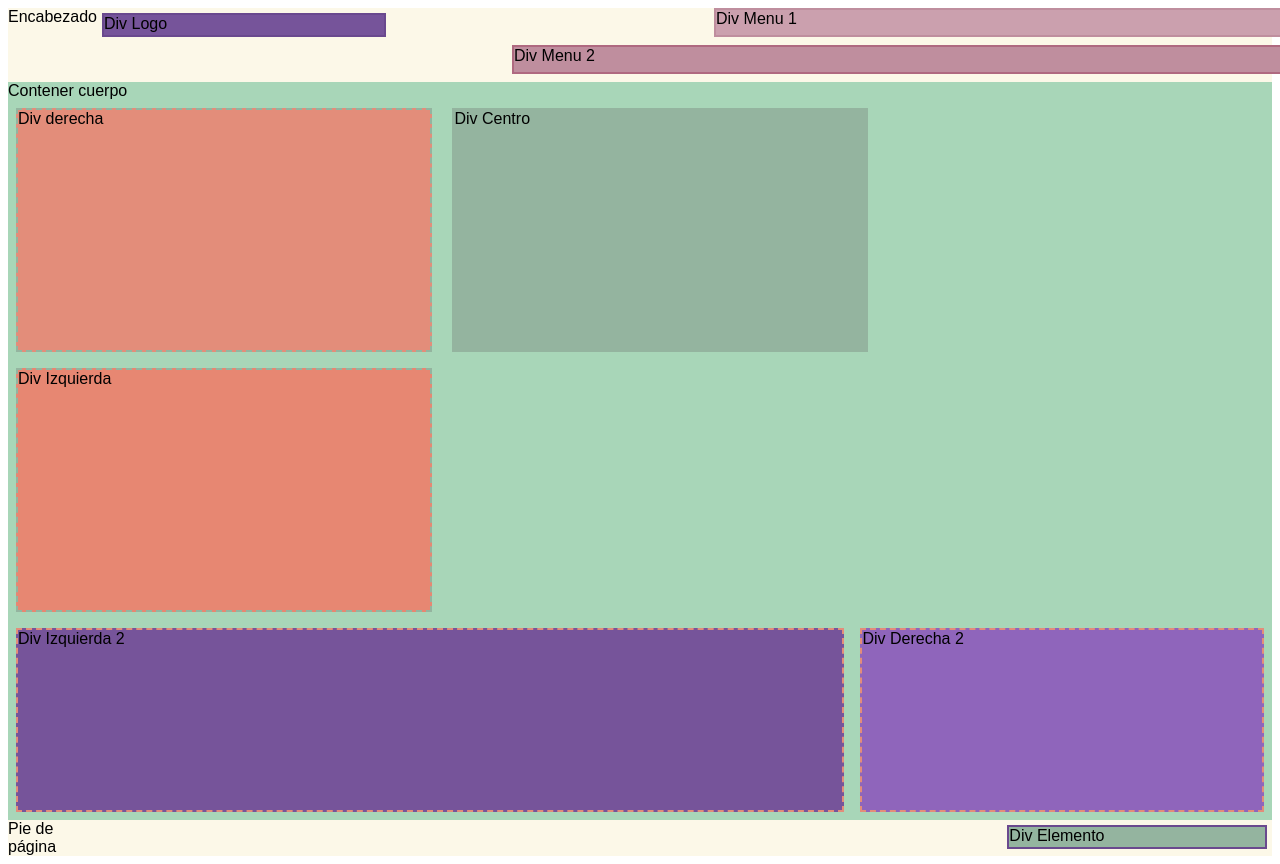
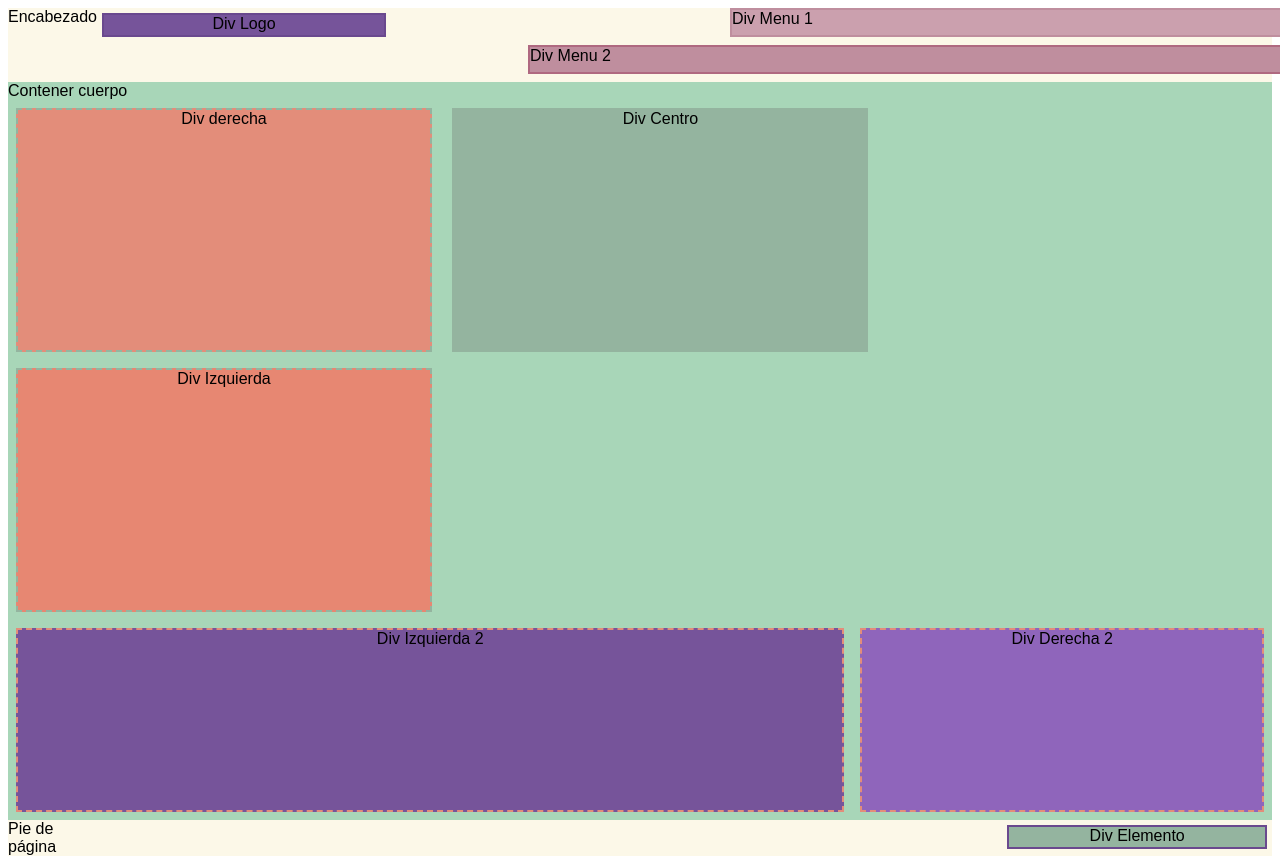
Before and after one commit to fhoras/cssPropiedadFlex, a website built with Parcel: page index.html in a window 1280 px wide. Shown: the top 864 px of the page. Built offline with nearby package versions, Linux system fonts and the light colour scheme.

Commit message:
más detalles márgenes

```diff
--- a/src/styles.css
+++ b/src/styles.css
@@ -39,6 +39,7 @@ body {
 }
 .divLogo {
   background-color: #76549a;
+  justify-content: space-around;
   width: auto;
   width: 280px;
   height: 20px;
@@ -56,7 +57,7 @@ body {
   height: 25px;
   border: 2px solid #bf8e9e;
   --margin: 20px;
-  margin-left: 242px;
+  margin-left: 258px;
   display: inline;
   display: -webkit-inline-flex;
   display: -ms-inline-flexbox;
@@ -69,11 +70,12 @@ body {
   height: 25px;
   border: 2px solid #af6980;
   margin: 8px;
-  margin-left: 40px;
+  margin-left: 56px;
   display: inline;
 }
 .divDerecha {
   background-color: #e38d7a;
+  justify-content: space-around;
   width: 412px;
   height: 240px;
   border: 2px dashed #94b49f;
@@ -85,6 +87,7 @@ body {
 }
 .divIzquierda {
   background-color: #e78772;
+  justify-content: space-around;
   width: 412px;
   height: 240px;
   border: 2px dashed #94b49f;
@@ -96,6 +99,7 @@ body {
 }
 .divCentro {
   background-color: #94b49f;
+  justify-content: space-around;
   width: 412px;
   height: 240px;
   margin: 0 auto;
@@ -108,6 +112,7 @@ body {
 }
 .divIzquierda2 {
   background-color: #76549a;
+  justify-content: space-around;
   width: 850px;
   height: 180px;
   border: 2px dashed #e38d7a;
@@ -119,6 +124,7 @@ body {
 }
 .divDerecha2 {
   background-color: #8f65bb;
+  justify-content: space-around;
   width: 412px;
   height: 180px;
   border: 2px dashed #e38d7a;
@@ -130,12 +136,14 @@ body {
 }
 .pie {
   background-color: #fcf8e8;
+  justify-content: space-around;
   width: auto;
   display: flex;
   --flex-direction: column;
 }
 .divElemento {
   background-color: #94b49f;
+  justify-content: space-around;
   width: 280px;
   height: 20px;
   border: 2px solid #6a498e;
```
